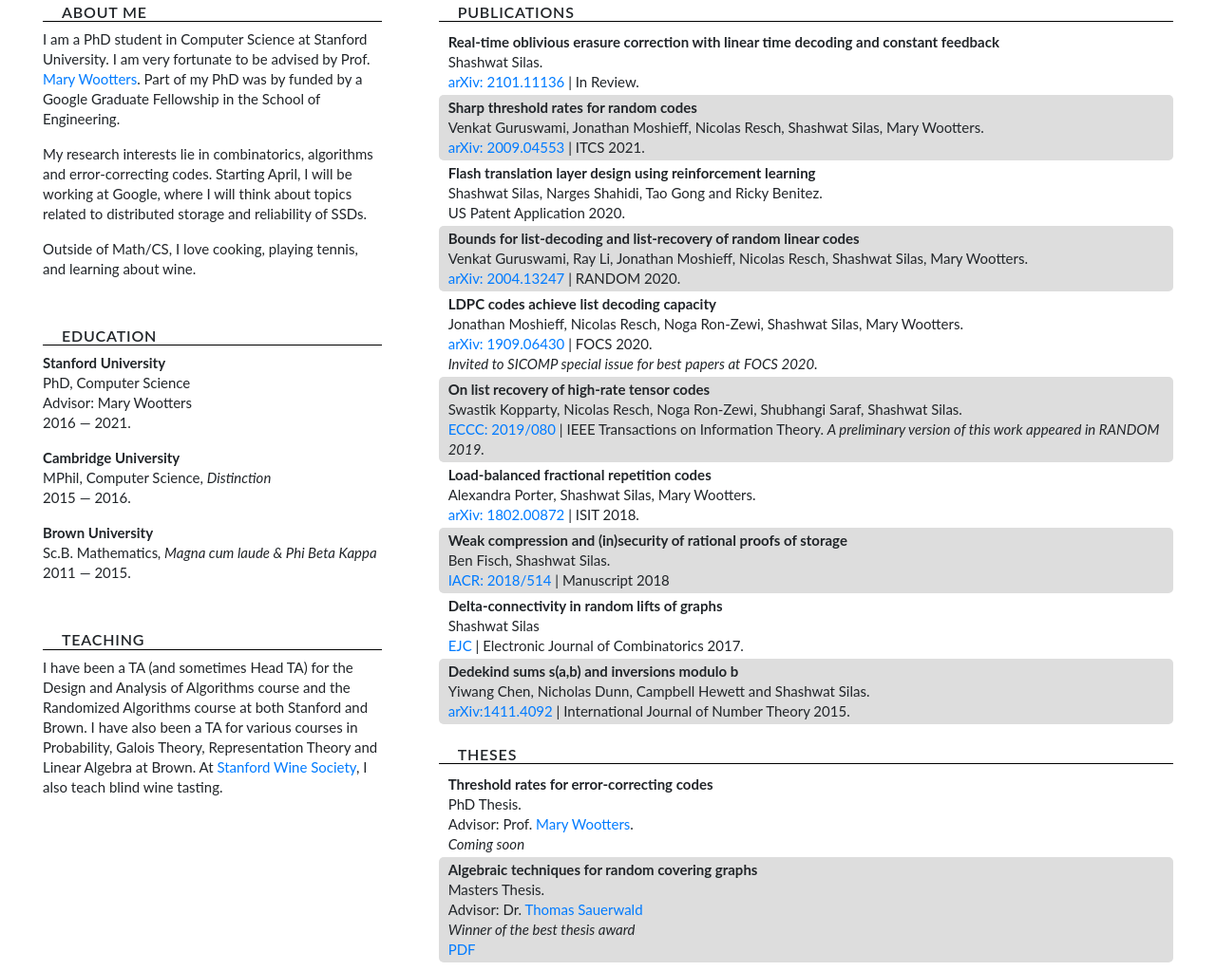
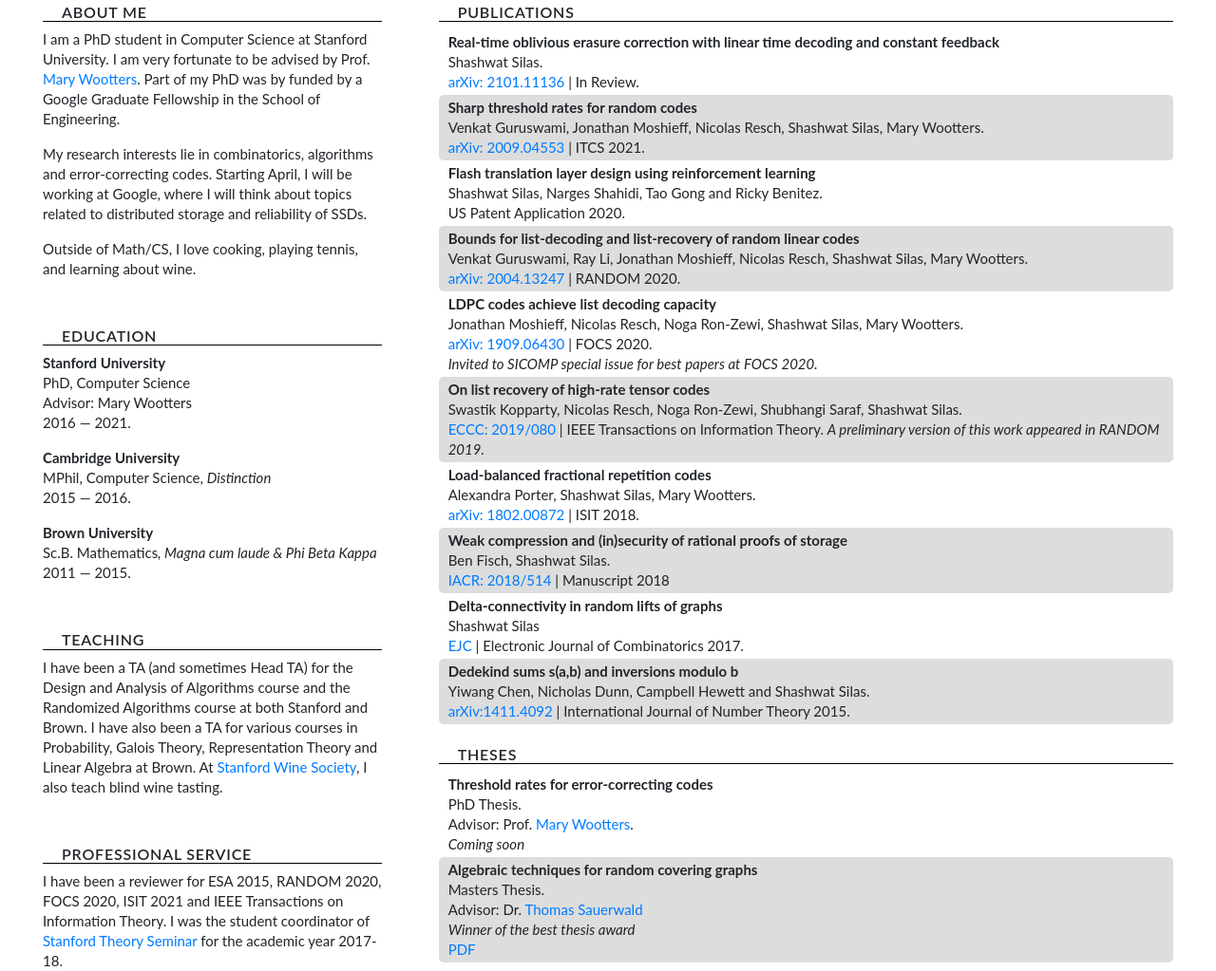
Before and after one commit to shashwat-silas/shashwat-silas.github.io, a plain HTML site: page index.html in a window 1280 px wide. Shown: the part 313-1336 px from the top of the page at 95% size. Drawn offline with nearby package versions, Linux system fonts and the light colour scheme.

Commit message:
Update index.html

```diff
--- a/index.html
+++ b/index.html
@@ -112,6 +112,14 @@
 
 
                         At <a href="https://winesociety.stanford.edu/officers/">Stanford Wine Society</a>, I also teach blind wine tasting.
+                    </p>
+
+                </div>
+
+	<div id="education" class="container-fluid">
+                    <h2> Professional Service </h2>
+                    <p class="paper">
+                        I have been a reviewer for ESA 2015, RANDOM 2020, FOCS 2020, ISIT 2021 and IEEE Transactions on Information Theory. I was the student coordinator of <a href="https://theory.stanford.edu/seminar/">Stanford Theory Seminar</a> for the academic year 2017-18.
                     </p>
 
                 </div>
```
